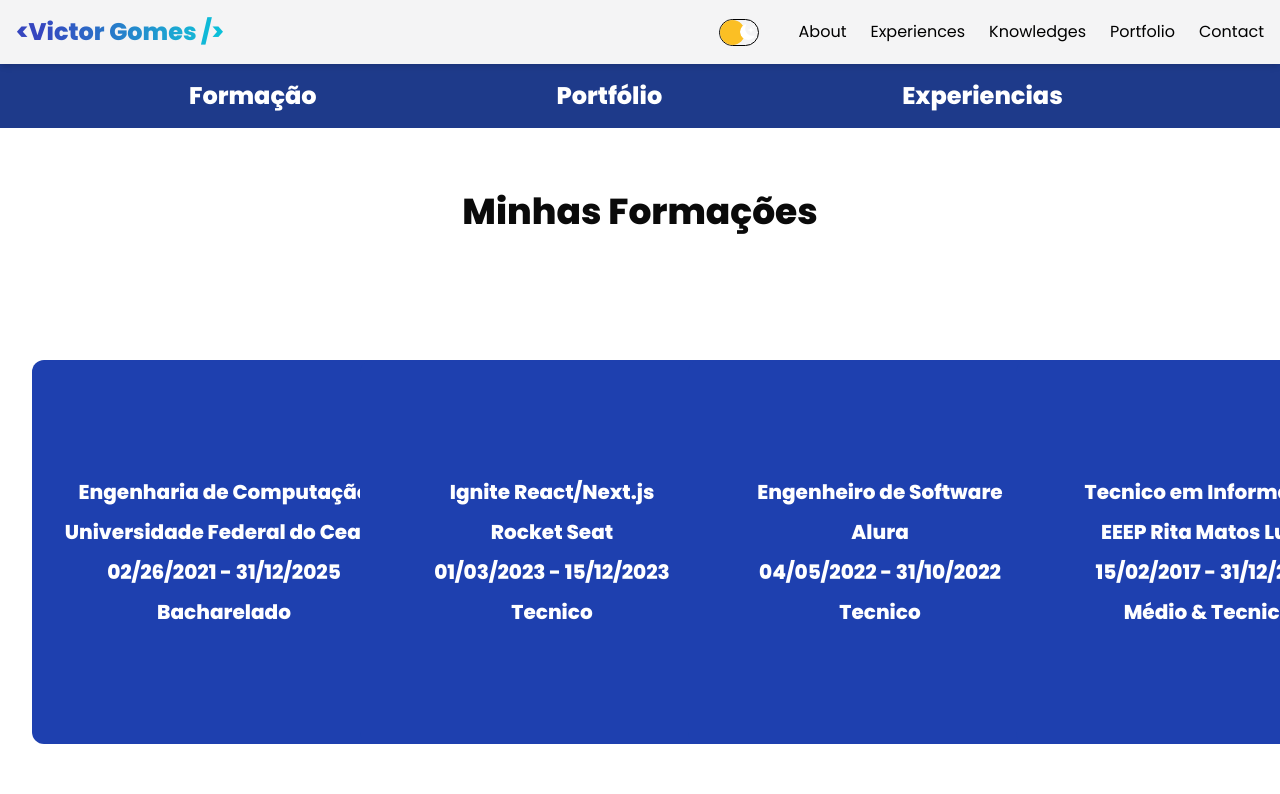
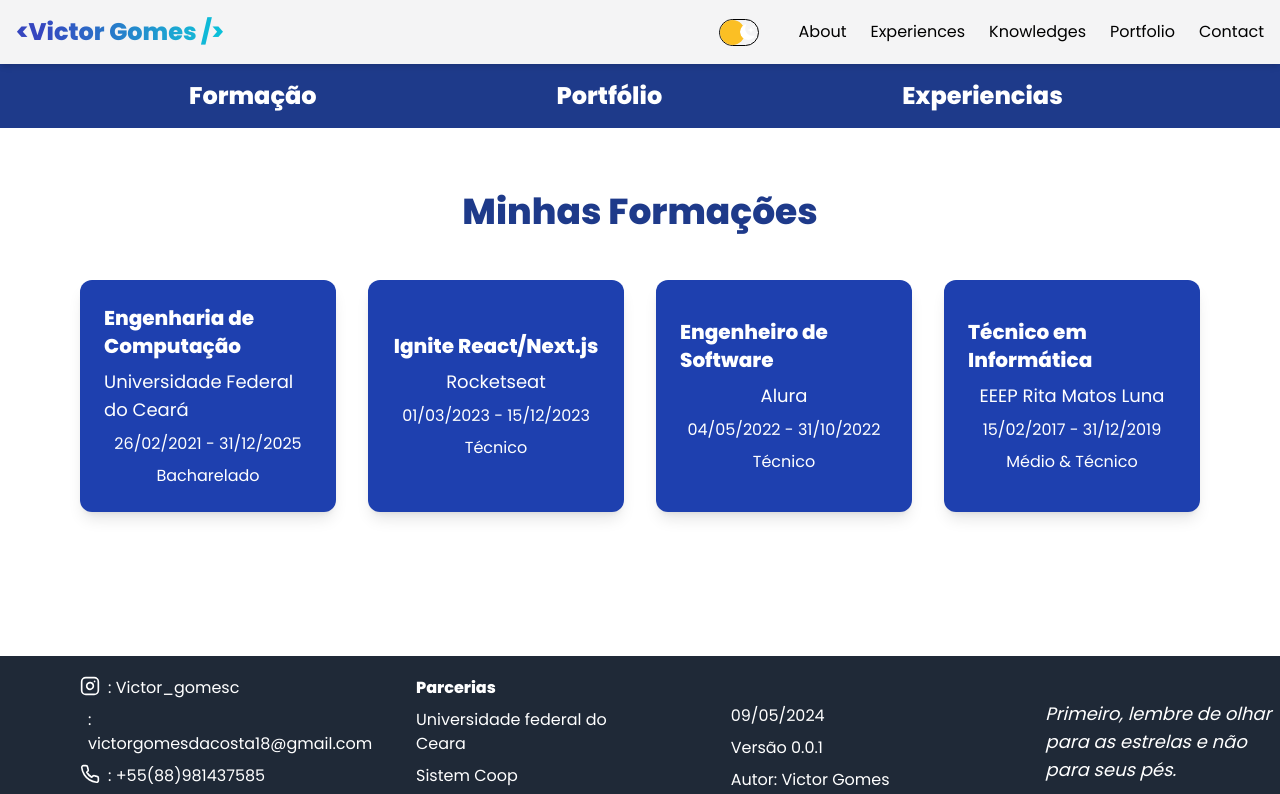
Before and after one commit to victorgomesc/Blog_victor, a Next.js app: page /formacao in a window 1280 px wide. Shown: the top 794 px of the page. Built offline with nearby package versions, Linux system fonts and the light colour scheme; a web font is replaced by a local one.

Commit message:
refact: histori graduation

```diff
--- a/src/components/HitoryFormacao.tsx
+++ b/src/components/HitoryFormacao.tsx
@@ -1,52 +1,49 @@
 import Image from "next/image";
 
+export default function HistoryFormacao() {
+  const formacoes = [
+    {
+      titulo: "Engenharia de Computação",
+      instituicao: "Universidade Federal do Ceará",
+      periodo: "26/02/2021 - 31/12/2025",
+      nivel: "Bacharelado",
+    },
+    {
+      titulo: "Ignite React/Next.js",
+      instituicao: "Rocketseat",
+      periodo: "01/03/2023 - 15/12/2023",
+      nivel: "Técnico",
+    },
+    {
+      titulo: "Engenheiro de Software",
+      instituicao: "Alura",
+      periodo: "04/05/2022 - 31/10/2022",
+      nivel: "Técnico",
+    },
+    {
+      titulo: "Técnico em Informática",
+      instituicao: "EEEP Rita Matos Luna",
+      periodo: "15/02/2017 - 31/12/2019",
+      nivel: "Médio & Técnico",
+    },
+  ];
 
-export default function HistoryFormação() {
-    return(
-        <div className="mt-10 h-full w-full flex flex-col items-center justify-center">
-            <h1 className="text-4xl font-bold mt-6">Minhas Formações</h1>
-            <div className="grid grid-cols-4 w-screen h-full max-w-[100%] mt-24 gap-8 mb-40">
-                <div className="h-96 w-96 mt-8 mb-8 ml-8 bg-blue-800 flex flex-col
-                 items-center justify-center p-6 rounded-xl hover:scale-110 transform
-                  transition duration-300 ease-in-out">
-
-                    <h1 className="text-xl font-bold text-white">Engenharia de Computação</h1>
-                    <p className="text-xl font-bold text-white mt-3">Universidade Federal do Ceará</p>
-                    <p className="text-xl font-bold text-white mt-3">02/26/2021 - 31/12/2025</p>
-                    <p className="text-xl font-bold text-white mt-3">Bacharelado</p>
-                </div>
-
-                <div className="h-96 w-96 mt-8 mb-8 ml-8 bg-blue-800 flex flex-col
-                 items-center justify-center p-6 rounded-xl hover:scale-110 transform
-                  transition duration-300 ease-in-out">
-
-                    <h1 className="text-xl font-bold text-white">Ignite React/Next.js</h1>
-                    <p className="text-xl font-bold text-white mt-3">Rocket Seat</p>
-                    <p className="text-xl font-bold text-white mt-3">01/03/2023 - 15/12/2023</p>
-                    <p className="text-xl font-bold text-white mt-3">Tecnico</p>
-                </div>
-
-                <div className="h-96 w-96 mt-8 mb-8 ml-8 bg-blue-800 flex flex-col
-                 items-center justify-center p-6 rounded-xl hover:scale-110 transform
-                 transition duration-300 ease-in-out">
-
-                    <h1 className="text-xl font-bold text-white">Engenheiro de Software</h1>
-                    <p className="text-xl font-bold text-white mt-3">Alura</p>
-                    <p className="text-xl font-bold text-white mt-3">04/05/2022 - 31/10/2022</p>
-                    <p className="text-xl font-bold text-white mt-3">Tecnico</p>
-                </div>
-
-                <div className="h-96 w-96 mt-8 mb-8 ml-8 bg-blue-800 flex flex-col
-                 items-center justify-center p-6 rounded-xl hover:scale-110 transform
-                 transition duration-300 ease-in-out">
-
-                    <h1 className="text-xl font-bold text-white">Tecnico em Informática</h1>
-                    <p className="text-xl font-bold text-white mt-3">EEEP Rita Matos Luna</p>
-                    <p className="text-xl font-bold text-white mt-3">15/02/2017 - 31/12/2019</p>
-                    <p className="text-xl font-bold text-white mt-3">Médio & Tecnico</p>
-                </div>
-            </div>
-
-        </div>
-    )
+  return (
+    <div className="mt-10 h-full w-full flex flex-col items-center">
+      <h1 className="text-4xl font-bold mt-6 text-blue-900">Minhas Formações</h1>
+      <div className="grid grid-cols-1 sm:grid-cols-2 lg:grid-cols-4 w-full max-w-6xl gap-8 mt-12 px-4">
+        {formacoes.map((formacao, index) => (
+          <div
+            key={index}
+            className="h-auto w-full bg-blue-800 flex flex-col items-center justify-center p-6 rounded-xl shadow-lg hover:scale-105 transform transition-transform duration-300 ease-in-out"
+          >
+            <h2 className="text-xl font-bold text-white">{formacao.titulo}</h2>
+            <p className="text-lg text-white mt-2">{formacao.instituicao}</p>
+            <p className="text-md text-white mt-2">{formacao.periodo}</p>
+            <p className="text-md text-white mt-2">{formacao.nivel}</p>
+          </div>
+        ))}
+      </div>
+    </div>
+  );
 }
```
